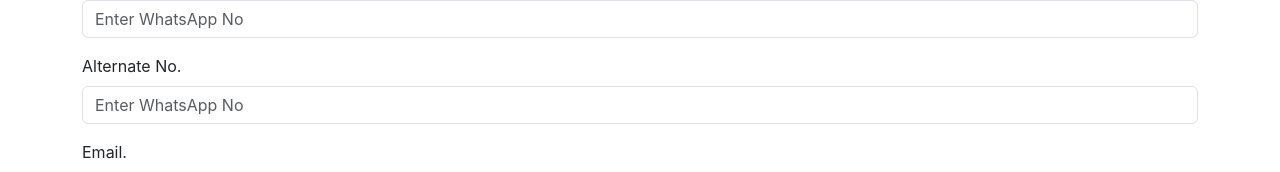
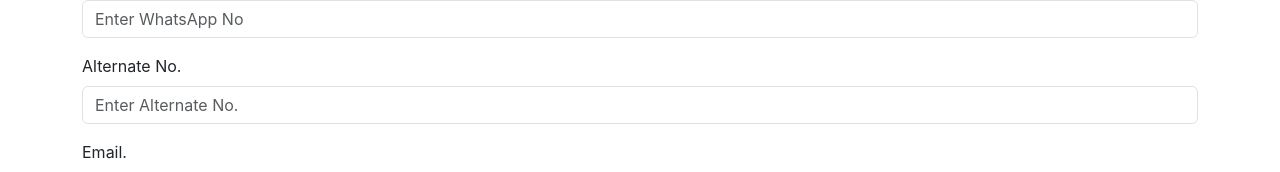
Before and after one commit to Sahildholpuria/wonderfoundation, a React (Create React App) app: page / in a window 1280 px wide. Shown: the part 688-860 px from the top of the page. Built offline with nearby package versions, Linux system fonts and the light colour scheme.

Commit message:
minor changes in input fields

```diff
--- a/src/App.js
+++ b/src/App.js
@@ -68,7 +68,7 @@ function App() {
 
       <Form.Group className="mb-3" controlId="formBasicEmail">
         <Form.Label>Alternate No.</Form.Label>
-        <Form.Control type="number" placeholder="Enter WhatsApp No" />
+        <Form.Control type="number" placeholder="Enter Alternate No." />
       </Form.Group>
 
       <Form.Group className="mb-3" controlId="formBasicEmail">
```
